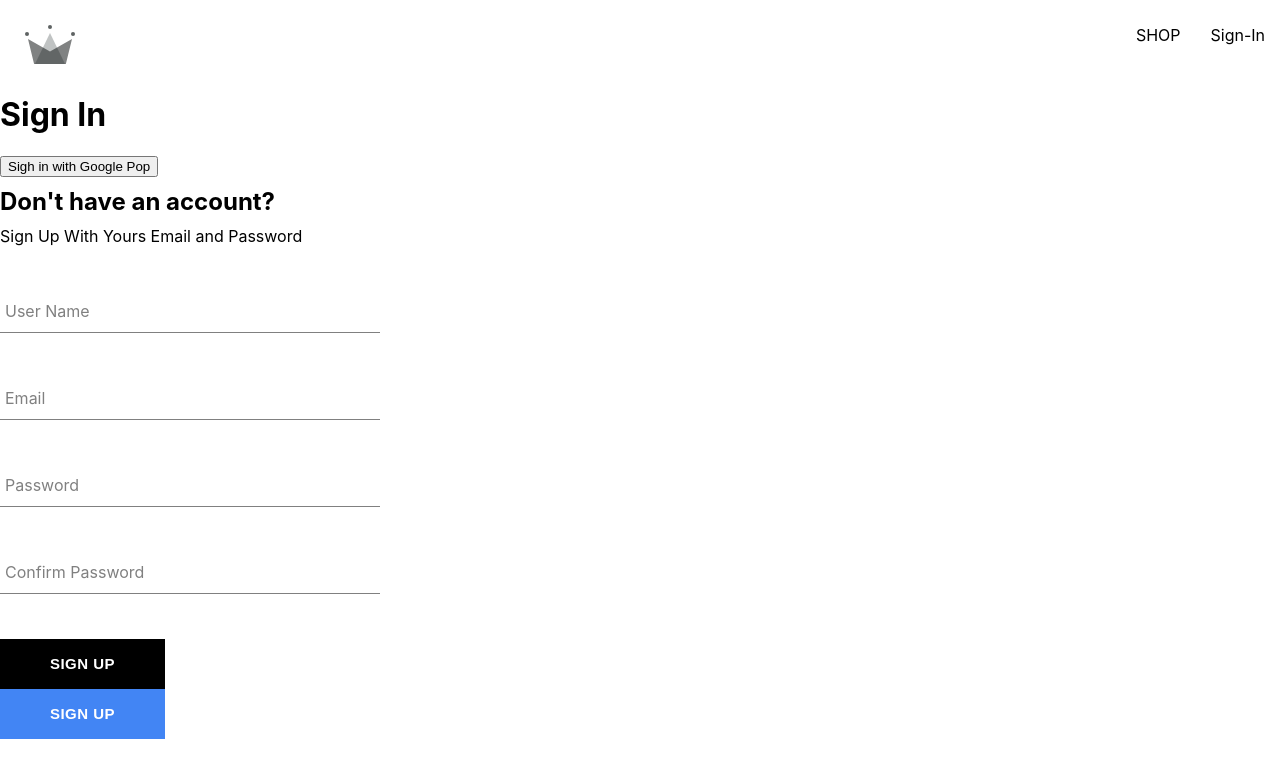
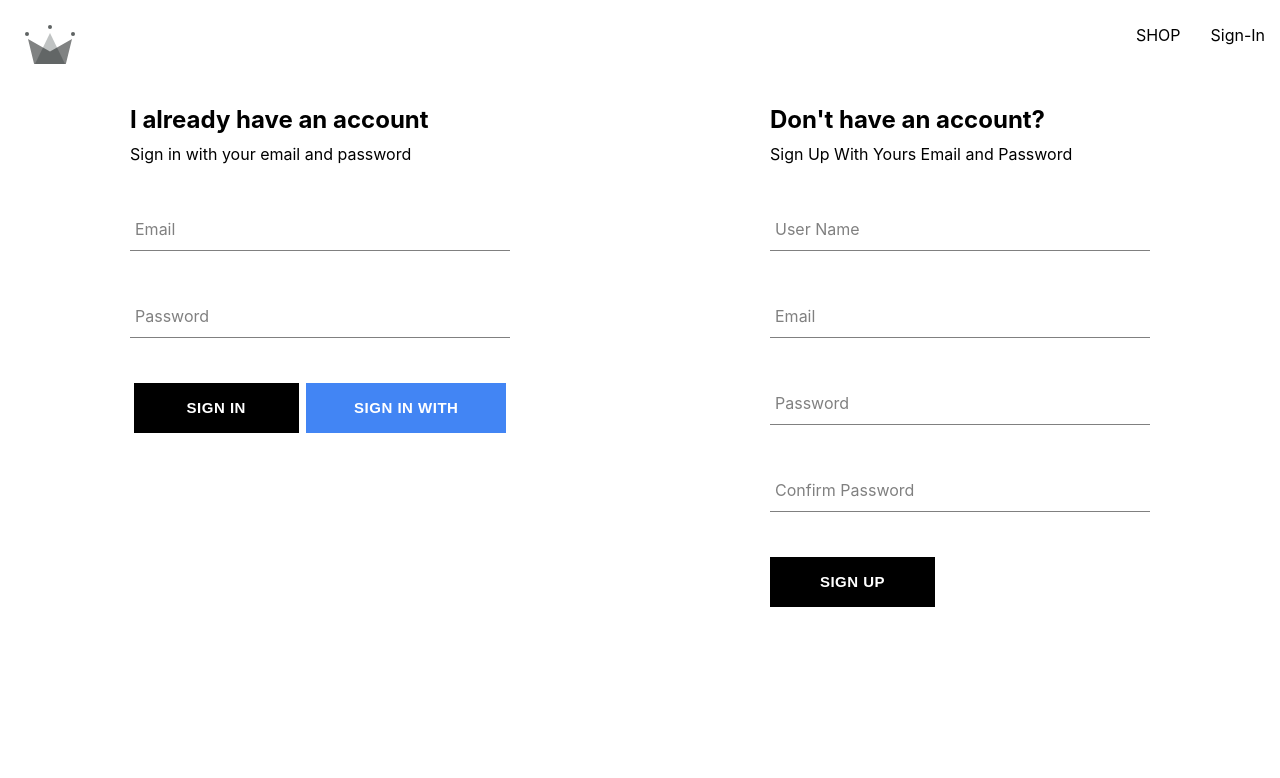
Before and after one commit to Rios-101/capstone-store-fili, a React (Create React App) app: page /signIn in a window 1280 px wide. Shown: the top 778 px of the page. Built offline with nearby package versions, Linux system fonts and the light colour scheme.

Commit message:
sign in component

```diff
--- a/src/component/button/button.style.scss
+++ b/src/component/button/button.style.scss
@@ -24,6 +24,7 @@
     &.google-sign-in {
       background-color: #4285f4;
       color: white;
+      width: 200px;
 
       &:hover {
         background-color: #357ae8;
--- /dev/null
+++ b/src/component/log-in/log-in.component.jsx
@@ -0,0 +1,62 @@
+import { useState } from 'react';
+import FormInput from '../form-input/form-input.component';
+import Button from '../button/button.component';
+import {signInWithGooglePopup,creatDocumentFromAuth,signInWithUserEmailAndPassword} from "../../utilities/firebase/firebase.utility"
+import "../log-in/log-in.style.scss"
+
+
+const signInInput = {
+    email: '',
+    password: ''
+}
+
+const LogIn = ()=>{
+
+    const [input, setInput] = useState(signInInput)
+    const {email, password} = input
+
+    console.log(input);
+    const onChangeHandler = (event)=>{
+        const {name,value} = event.target
+        setInput({...input, [name]:value})
+    }
+
+    const logGoogleUser = async ()=>{
+        const {user} = await signInWithGooglePopup()
+        const userDocRef =await creatDocumentFromAuth(user)
+         console.log(userDocRef);
+    }
+
+    const logEmailUser = async (event)=>{
+
+        event.preventDefault();
+
+        try{
+            const {user} = await signInWithUserEmailAndPassword(email, password)
+
+            const userDocRef =await creatDocumentFromAuth(user)
+            console.log(userDocRef);
+
+        }catch(err){
+            console.log(err.code, err.message);
+        }
+    }
+
+
+    return (
+        <div className="sign-up-container">
+            <h2>I already have an account</h2>
+            <span>Sign in with your email and password</span>
+            <form onSubmit={logEmailUser}>
+                <FormInput label="Email" type="email" name="email" required onChange={onChangeHandler} value={email}/>
+                <FormInput label="Password" type="password" name="password" required onChange={onChangeHandler} value={password}/>
+                <div className="logIn">
+                <Button  value="Sign In" type="submit" />
+                <Button onClick={logGoogleUser} value="Sign In With Google" type="submit"  buttonType="google"/>
+                </div>
+            </form>
+        </div>
+    )
+}
+
+export default LogIn
--- /dev/null
+++ b/src/component/log-in/log-in.style.scss
@@ -0,0 +1,6 @@
+.logIn{
+    display:flex;
+    justify-content:space-around;
+
+
+}
--- a/src/component/sign-in-form/sign-in-form.component.jsx
+++ b/src/component/sign-in-form/sign-in-form.component.jsx
@@ -80,7 +80,6 @@ const SignInForm = ()=>{
                 <FormInput label="Confirm Password" type="password" name="confirmPassword" required onChange={onChangeHandler} value={confirmPassword}/>
 
                 <Button value="Sign Up" type="submit" />
-                <Button value="Sign Up" type="submit" buttonType="google"/>
             </form>
         </div>
     )
--- a/src/routes/sign-in/sign-in.component.jsx
+++ b/src/routes/sign-in/sign-in.component.jsx
@@ -1,8 +1,6 @@
-// import { useEffect } from "react"
-// import { getRedirectResult } from "firebase/auth"
-// import {auth,signInWithGoogleRedirect} from "../../utilities/firebase/firebase.utility"
-import {signInWithGooglePopup,creatDocumentFromAuth} from "../../utilities/firebase/firebase.utility"
 import SignInForm from './../../component/sign-in-form/sign-in-form.component';
+import LogIn from '../../component/log-in/log-in.component';
+import "../sign-in/sign-in.style.scss"
 
 
 
@@ -10,31 +8,10 @@ import SignInForm from './../../component/sign-in-form/sign-in-form.component';
 
 const SignIn = ()=>{
 
-    // useEffect(()=>{
-    //    async function fetchData (){
-    //     const result = await getRedirectResult(auth);
-    //     if(result){
-    //         const userDocRef = await creatDocumentFromAuth(result.user);
-    //         console.log(userDocRef);
-    //     }
-    //    }
-    //    fetchData()
-    // },[])
-    // note= all the comment lines are for the sign in with google redirect
-
-    const logGoogleUser = async ()=>{
-        const {user} = await signInWithGooglePopup()
-        const userDocRef =await creatDocumentFromAuth(user)
-         console.log(userDocRef);
-    }
-
-
 
     return(
-        <div>
-            <h1>Sign In</h1>
-            <button onClick={logGoogleUser}>Sigh in with Google Pop</button>
-            {/* <button onClick={signInWithGoogleRedirect}>Sigh in with Google Redirect</button> */}
+        <div className="signIn">
+            <LogIn/>
             <SignInForm/>
         </div>
     )
--- /dev/null
+++ b/src/routes/sign-in/sign-in.style.scss
@@ -0,0 +1,4 @@
+.signIn{
+    display: flex;
+    justify-content:space-around
+}
--- a/src/utilities/firebase/firebase.utility.js
+++ b/src/utilities/firebase/firebase.utility.js
@@ -1,6 +1,7 @@
 import { initializeApp } from "firebase/app";
 import {
   getAuth,
+  signInWithEmailAndPassword,
   signInWithPopup,
   signInWithRedirect,
   GoogleAuthProvider,
@@ -30,8 +31,13 @@ googleProvider.setCustomParameters({
 export const auth = getAuth();
 export const signInWithGooglePopup = () =>
   signInWithPopup(auth, googleProvider);
+
 export const signInWithGoogleRedirect = () =>
   signInWithRedirect(auth, googleProvider);
+
+export const signInWithUserEmailAndPassword = (email, password) =>{
+  return signInWithEmailAndPassword(auth, email, password)
+}
 
 export const db = getFirestore();
 
```
